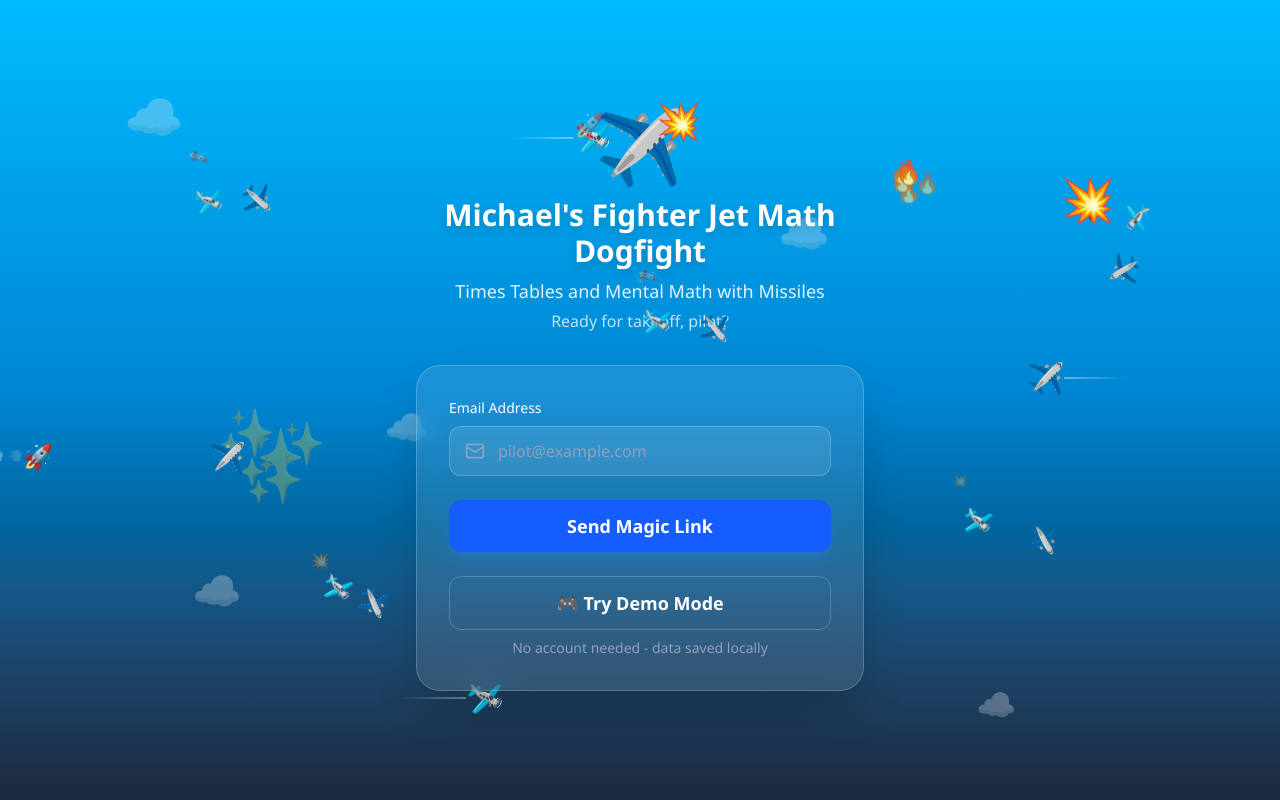
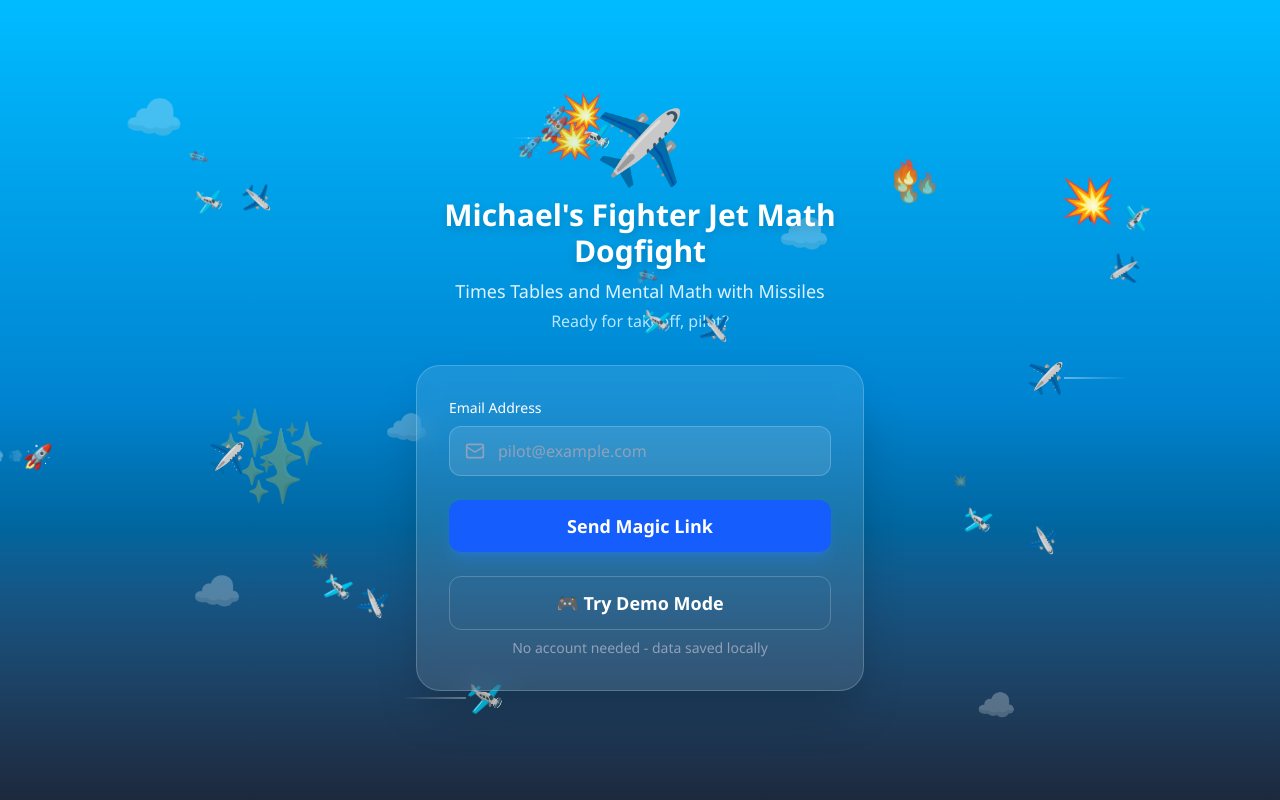
Before and after one commit to kazanjy/Michael-s-Math-Playground-, a React (Vite) app: page /login in a window 1280 px wide. Built offline with nearby package versions, Linux system fonts and the light colour scheme; no server answers.

Commit message:
Reposition hero: explosions behind jet, missiles chasing

```diff
--- a/src/pages/Login.tsx
+++ b/src/pages/Login.tsx
@@ -48,25 +48,51 @@ export function LoginPage() {
             transition={{ type: 'spring', delay: 0.2 }}
             className="inline-block mb-4"
           >
-            <div className="relative">
+            <div className="relative inline-block">
+              {/* Explosions behind the jet */}
               <motion.span
-                className="text-7xl"
+                className="absolute -left-12 top-2 text-4xl"
+                animate={{ scale: [1, 1.3, 1], opacity: [0.8, 1, 0.8] }}
+                transition={{ duration: 0.6, repeat: Infinity }}
+              >
+                💥
+              </motion.span>
+              <motion.span
+                className="absolute -left-8 -top-4 text-3xl"
+                animate={{ scale: [1, 1.2, 1], opacity: [0.6, 1, 0.6] }}
+                transition={{ duration: 0.5, repeat: Infinity, delay: 0.2 }}
+              >
+                💥
+              </motion.span>
+
+              {/* The jet */}
+              <motion.span
+                className="text-7xl relative z-10"
                 animate={{ x: [0, 5, 0], y: [0, -3, 0] }}
                 transition={{ duration: 2, repeat: Infinity, ease: "easeInOut" }}
               >
                 ✈️
               </motion.span>
+
+              {/* Missiles chasing from behind */}
               <motion.span
-                className="absolute -right-4 -top-2 text-4xl"
-                animate={{ scale: [1, 1.2, 1], opacity: [1, 0.8, 1] }}
-                transition={{ duration: 0.5, repeat: Infinity }}
+                className="absolute -left-16 top-1 text-2xl"
+                animate={{ x: [0, 15, 0], opacity: [0.5, 1, 0.5] }}
+                transition={{ duration: 1.5, repeat: Infinity }}
               >
-                💥
+                🚀
               </motion.span>
               <motion.span
-                className="absolute -left-2 top-0 text-2xl"
-                animate={{ opacity: [0, 1, 0], x: [-10, -20] }}
-                transition={{ duration: 1, repeat: Infinity, delay: 0.3 }}
+                className="absolute -left-20 top-6 text-xl"
+                animate={{ x: [0, 12, 0], opacity: [0.4, 0.9, 0.4] }}
+                transition={{ duration: 1.8, repeat: Infinity, delay: 0.4 }}
+              >
+                🚀
+              </motion.span>
+              <motion.span
+                className="absolute -left-14 -top-2 text-lg"
+                animate={{ x: [0, 10, 0], opacity: [0.3, 0.8, 0.3] }}
+                transition={{ duration: 1.3, repeat: Infinity, delay: 0.7 }}
               >
                 🚀
               </motion.span>
```
